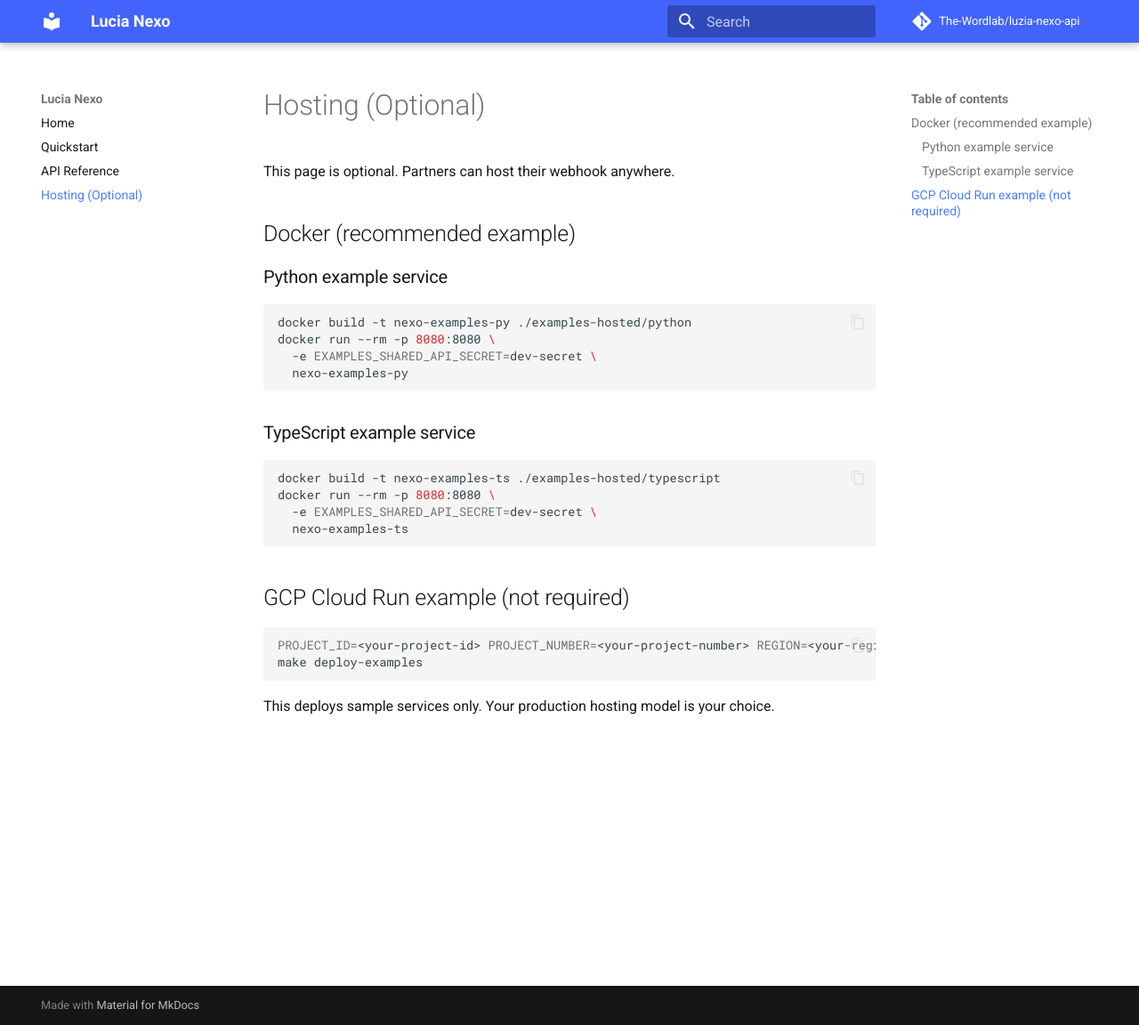
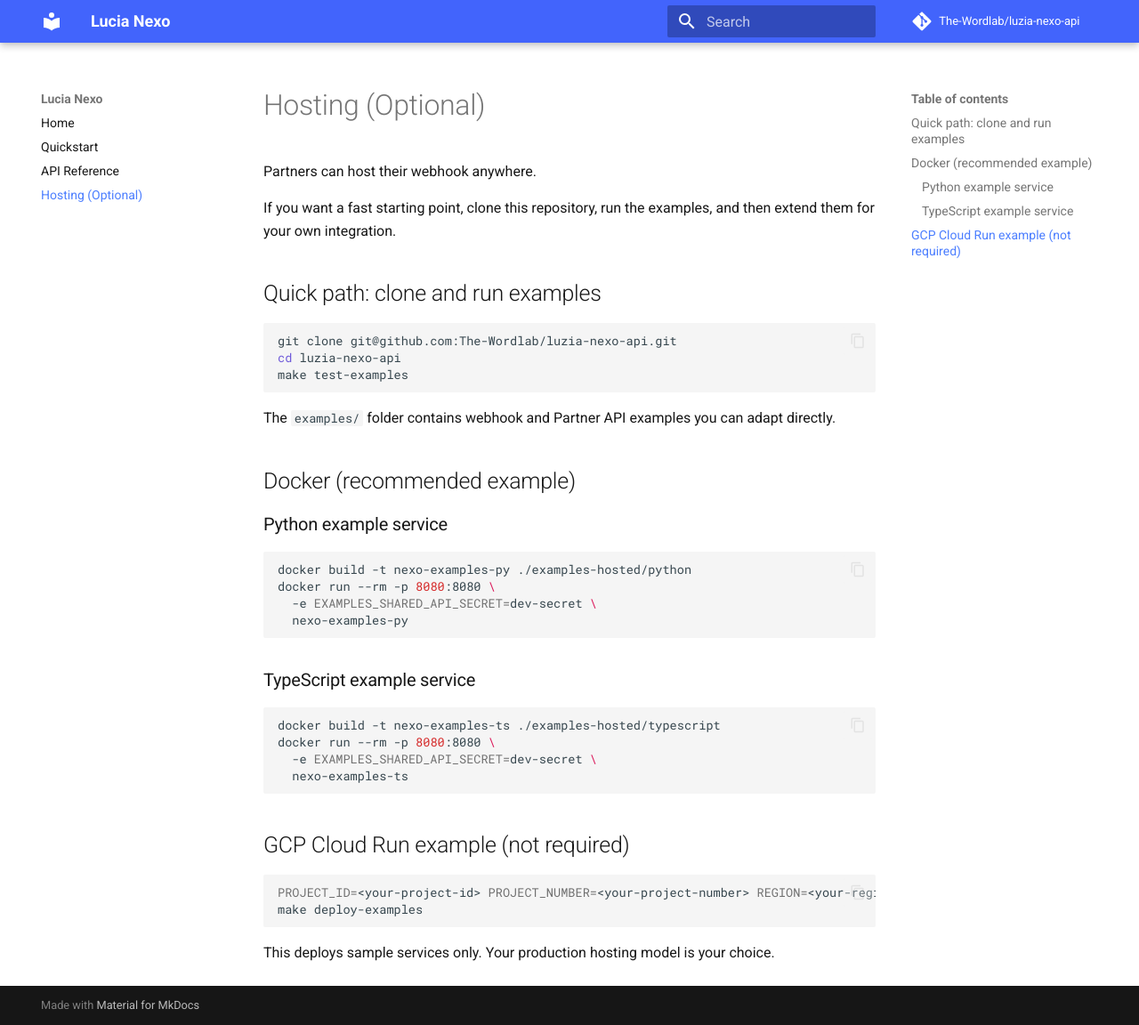
Before and after one commit to The-Wordlab/luzia-nexo-api, an MkDocs documentation site: the page built from docs/hosting.md, in a window 1280 px wide and 1152 px high. Shown: the whole window at 89% size. Built offline with MkDocs 1.6.1 and Material for MkDocs 9.7.7, drawn with Linux system fonts in a browser that asks for light colours; comment, search, counter and statistics services are not loaded.

Commit message:
docs: simplify hosting page with clone-and-extend flow

````diff
--- a/docs/hosting.md
+++ b/docs/hosting.md
@@ -1,6 +1,18 @@
 # Hosting (Optional)
 
-This page is optional. Partners can host their webhook anywhere.
+Partners can host their webhook anywhere.
+
+If you want a fast starting point, clone this repository, run the examples, and then extend them for your own integration.
+
+## Quick path: clone and run examples
+
+```bash
+git clone git@github.com:The-Wordlab/luzia-nexo-api.git
+cd luzia-nexo-api
+make test-examples
+```
+
+The `examples/` folder contains webhook and Partner API examples you can adapt directly.
 
 ## Docker (recommended example)
 
````
